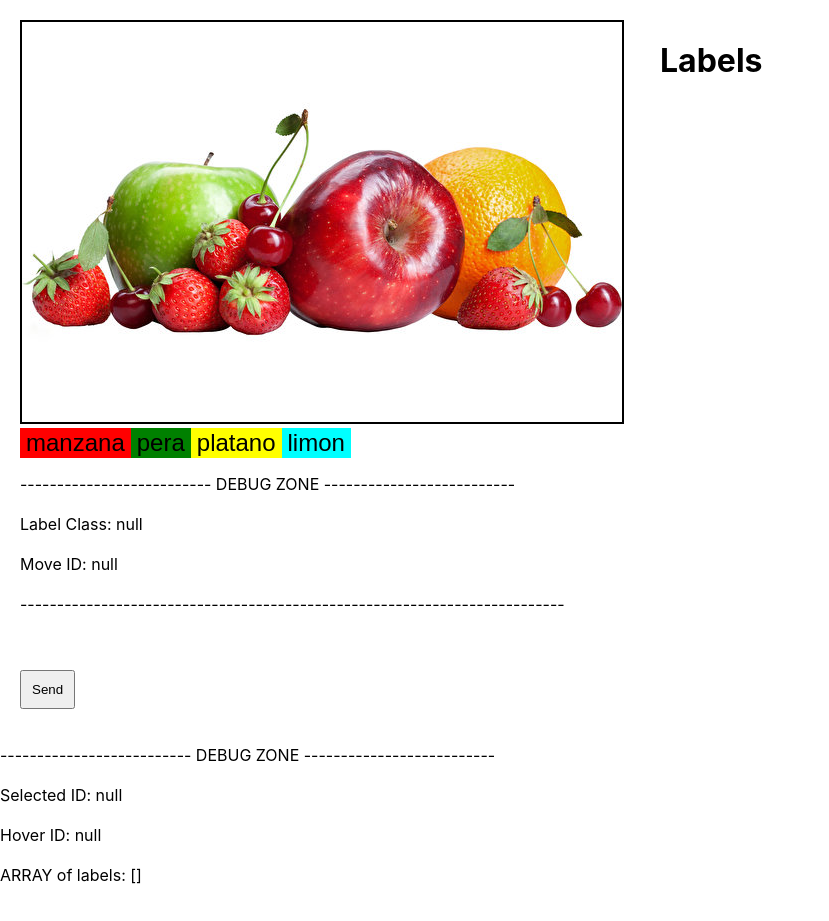
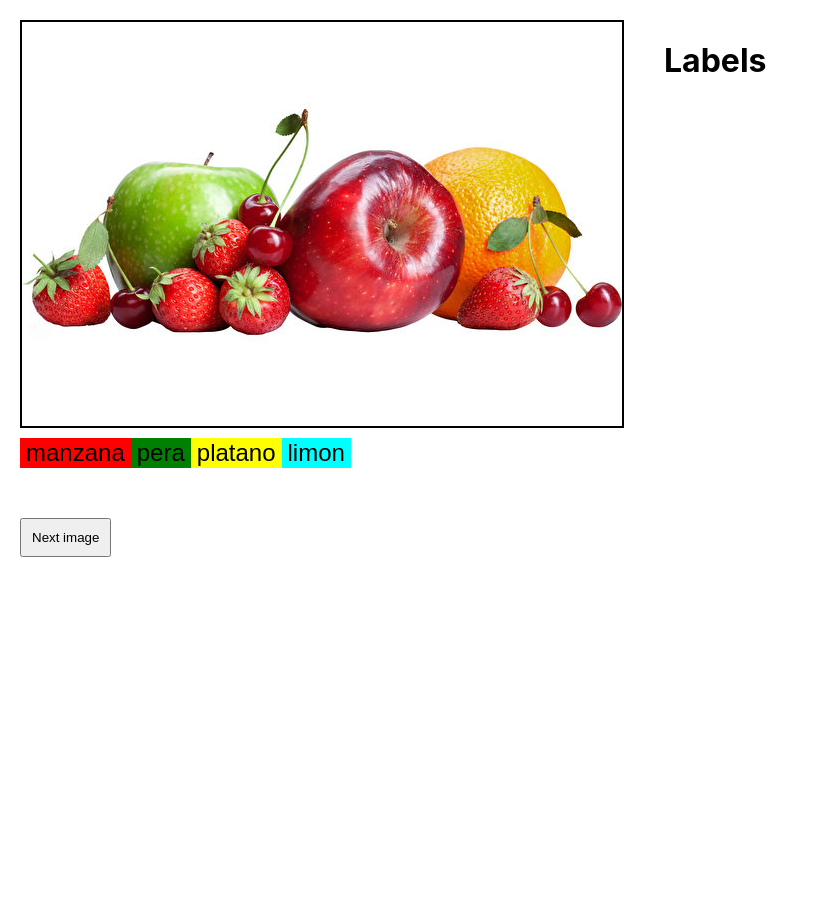
Before and after one commit to manuelgutierrezchaves/image-labeler-frontend, a React (Create React App) app: page / in a window 1280 px wide. Shown: the whole page, without its empty margins (0-829 px from the left). After the commit the page ends 800 px from the top, so only its background shows below. Built offline with nearby package versions, Linux system fonts and the light colour scheme; the HTML template or start-up script is replaced by a standard one.

Commit message:
pequeños cambios

```diff
--- a/src/App.js
+++ b/src/App.js
@@ -40,13 +40,13 @@ function App() {
           setIdHoverLabel={setIdHoverLabel}
         />
       </div>
-      <button style={{ margin: "20px", padding: "10px" }} onClick={finishTask}>Send</button>
-      <p>
+      <button style={{ margin: "20px", padding: "10px" }} onClick={finishTask}>Next image</button>
+      {/* <p>
         -------------------------- DEBUG ZONE -------------------------- <br/><br/>
         Selected ID: {JSON.stringify(idSelectedLabel)} <br/><br/>
         Hover ID: {JSON.stringify(idHoverLabel)} <br/><br/>
         ARRAY of labels: {JSON.stringify(labels)} <br/><br/>
-      </p>
+      </p> */}
     </div>
 
   );
--- a/src/components/ImageTagger.jsx
+++ b/src/components/ImageTagger.jsx
@@ -226,7 +226,7 @@ function ImageTagger({ labels, setLabels, currentImageIndex, idSelectedLabel, se
       />
     </div>
 
-    <div>
+    <div className="class-buttons">
       {classes.map((classObj, index) => (
         <button
           key={index}
@@ -243,12 +243,12 @@ function ImageTagger({ labels, setLabels, currentImageIndex, idSelectedLabel, se
       ))}
     </div>
     {isDrawing && drawRectangle()}
-    <p>
+    {/* <p>
       -------------------------- DEBUG ZONE -------------------------- <br/><br/>
       Label Class: {JSON.stringify(labelClass)}  <br/><br/>
       Move ID: {JSON.stringify(labelMove)}
       <br/><br/>--------------------------------------------------------------------------
-    </p>
+    </p> */}
   </div>
   )
 }
--- a/src/styles/ImageTagger.css
+++ b/src/styles/ImageTagger.css
@@ -1,18 +1,19 @@
 .image-labeling {
   padding: 20px;
-  max-width: 600px;
 }
 
 .label-move {
   cursor: move;
 }
 
+.image-canvas {
+  border: solid black 2px
+}
 
 img {
   width: 600px;
   height: 400px;
   position: relative;
-  border: solid black 2px
 }
 
 canvas {
@@ -20,3 +21,7 @@ canvas {
   top: 0;
   left: 0;
 }
+
+.class-buttons {
+  padding: 10px 0px 10px 0px;
+}
```
